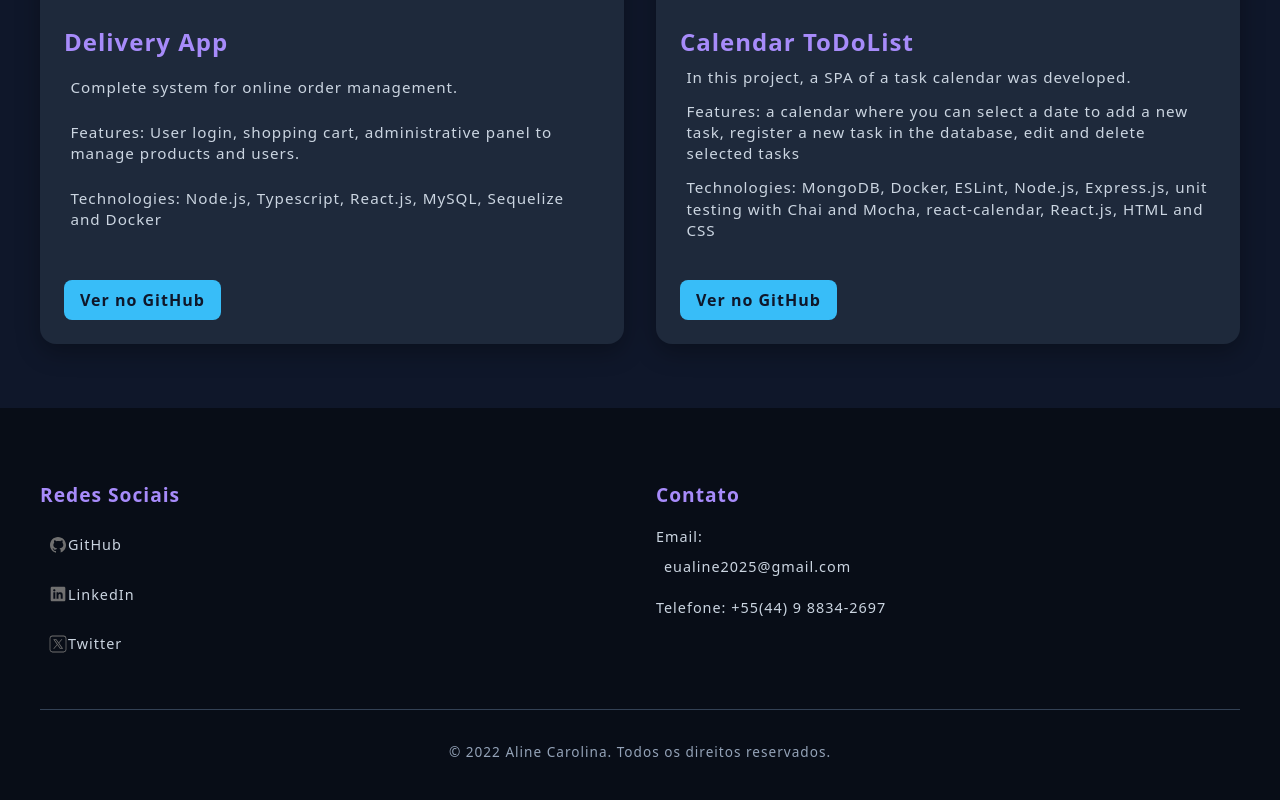
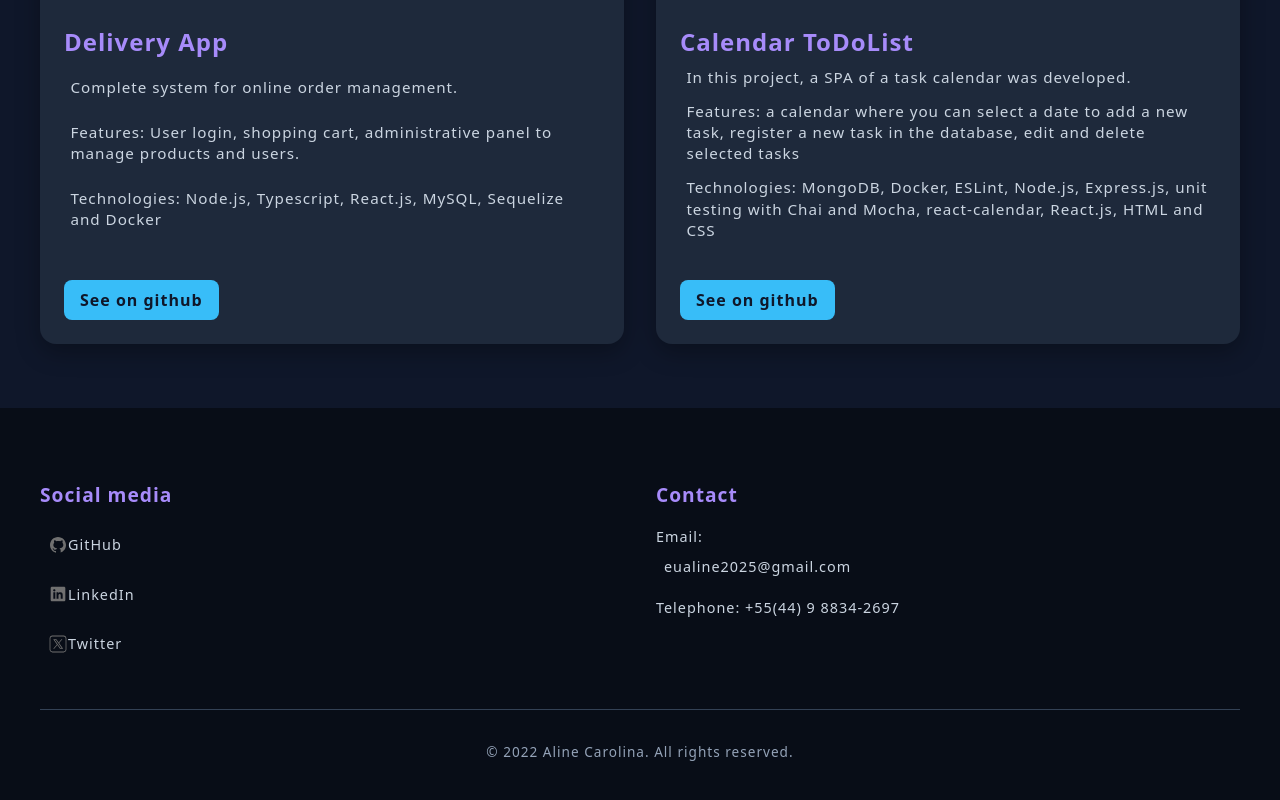
Before and after one commit to AlineCarolina/AlineCarolina.github.io, a React (Vite) app: page / in a window 1280 px wide. Shown: the part 3220-4020 px from the top of the page. Built offline with nearby package versions, Linux system fonts and the light colour scheme.

Commit message:
Changing some texts

```diff
--- a/src/components/Footer.jsx
+++ b/src/components/Footer.jsx
@@ -9,7 +9,7 @@ const Footer = () => {
         <div className="footer-container">
 
           <div className="footer-section">
-            <h4>Redes Sociais</h4>
+            <h4>Social media</h4>
             <ul className="social-links">
               <li><a href="https://github.com/AlineCarolina" target="_blank"><img src={githubSVG} alt="github logo"/>GitHub</a></li>
               <li><a href="https://www.linkedin.com/in/alinecarolina2022/" target="_blank"><img src={likedinSVG} alt="Linkedin logo"/>LinkedIn</a></li>
@@ -19,17 +19,17 @@ const Footer = () => {
 
 
           <div className="footer-section">
-            <h4>Contato</h4>
+            <h4>Contact</h4>
             <ul className="social-links">
               <li>Email:<a href="mailto:eualine2025@gmail.com">eualine2025@gmail.com</a></li>
-              <li>Telefone: +55(44) 9 8834-2697</li>
+              <li>Telephone: +55(44) 9 8834-2697</li>
             </ul>
           </div>
         </div>
 
 
         <div className="footer-bottom">
-          <p>&copy; {new Date().getFullYear()} Aline Carolina. Todos os direitos reservados.</p>
+          <p>&copy; {new Date().getFullYear()} Aline Carolina. All rights reserved.</p>
         </div>
       </footer>
 
--- a/src/pages/Projects.jsx
+++ b/src/pages/Projects.jsx
@@ -16,7 +16,7 @@ const Projects = () => {
             <p className="project-description">Features: User login, shopping cart, administrative panel to manage products and users.</p>
             <p className="project-description">Technologies: Node.js, Typescript, React.js, MySQL, Sequelize and Docker</p>
             <div className="project-links">
-                <a href="https://github.com/AlineCarolina/Delivery-App/tree/master" className="project-link" target="_blank">Ver no GitHub</a>
+                <a href="https://github.com/AlineCarolina/Delivery-App/tree/master" className="project-link" target="_blank">See on github</a>
             </div>
             </div>
         </div>
@@ -29,7 +29,7 @@ const Projects = () => {
             register a new task in the database, edit and delete selected tasks</p>
             <p className="project-description">Technologies: MongoDB, Docker, ESLint, Node.js, Express.js, unit testing with Chai and Mocha, react-calendar, React.js, HTML and CSS</p>
             <div className="project-links">
-                <a href="https://github.com/AlineCarolina/Calendar-ToDoList?tab=readme-ov-file" className="project-link">Ver no GitHub</a>
+                <a href="https://github.com/AlineCarolina/Calendar-ToDoList?tab=readme-ov-file" className="project-link">See on github</a>
             </div>
             </div>
         </div>
```
